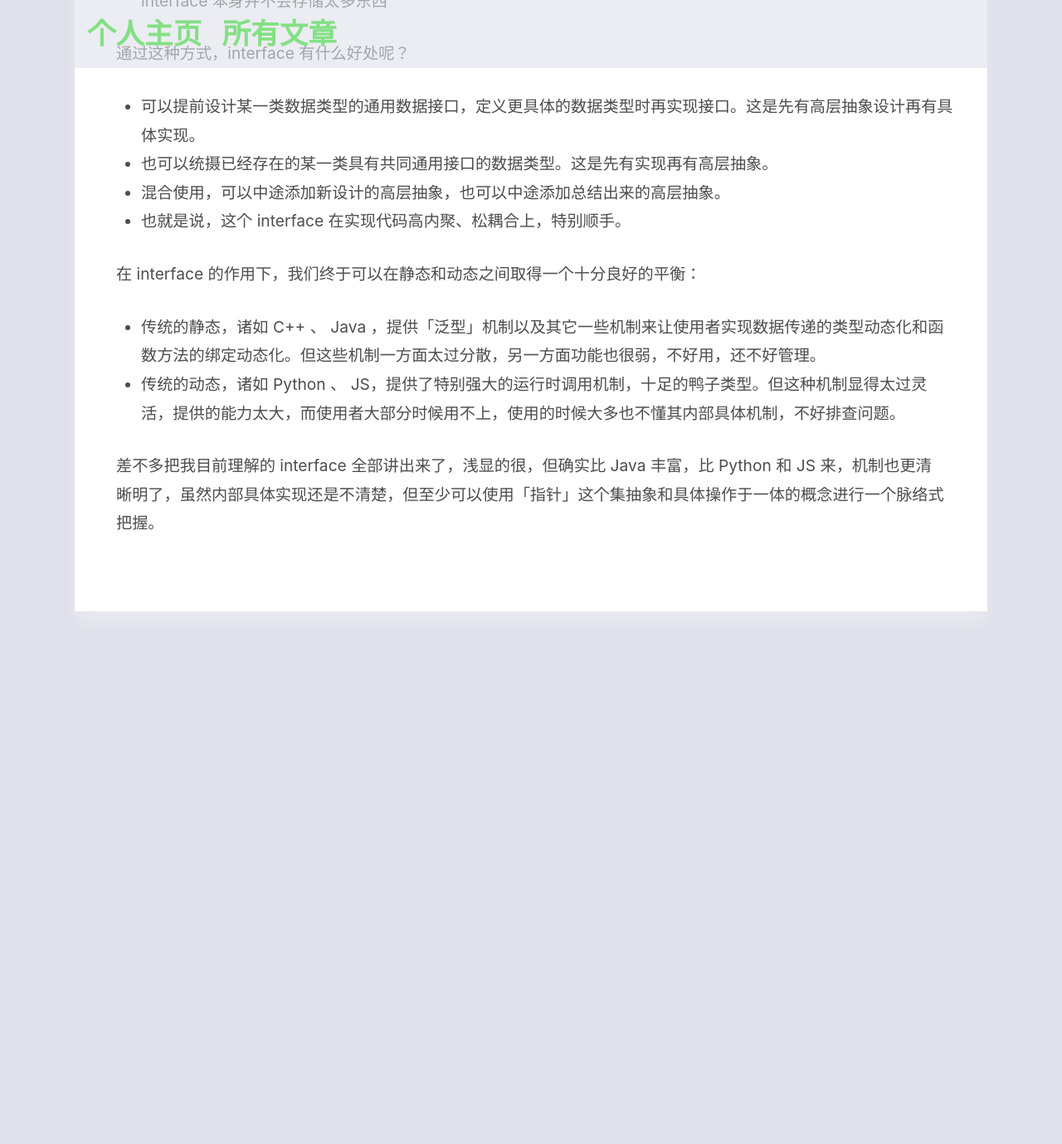
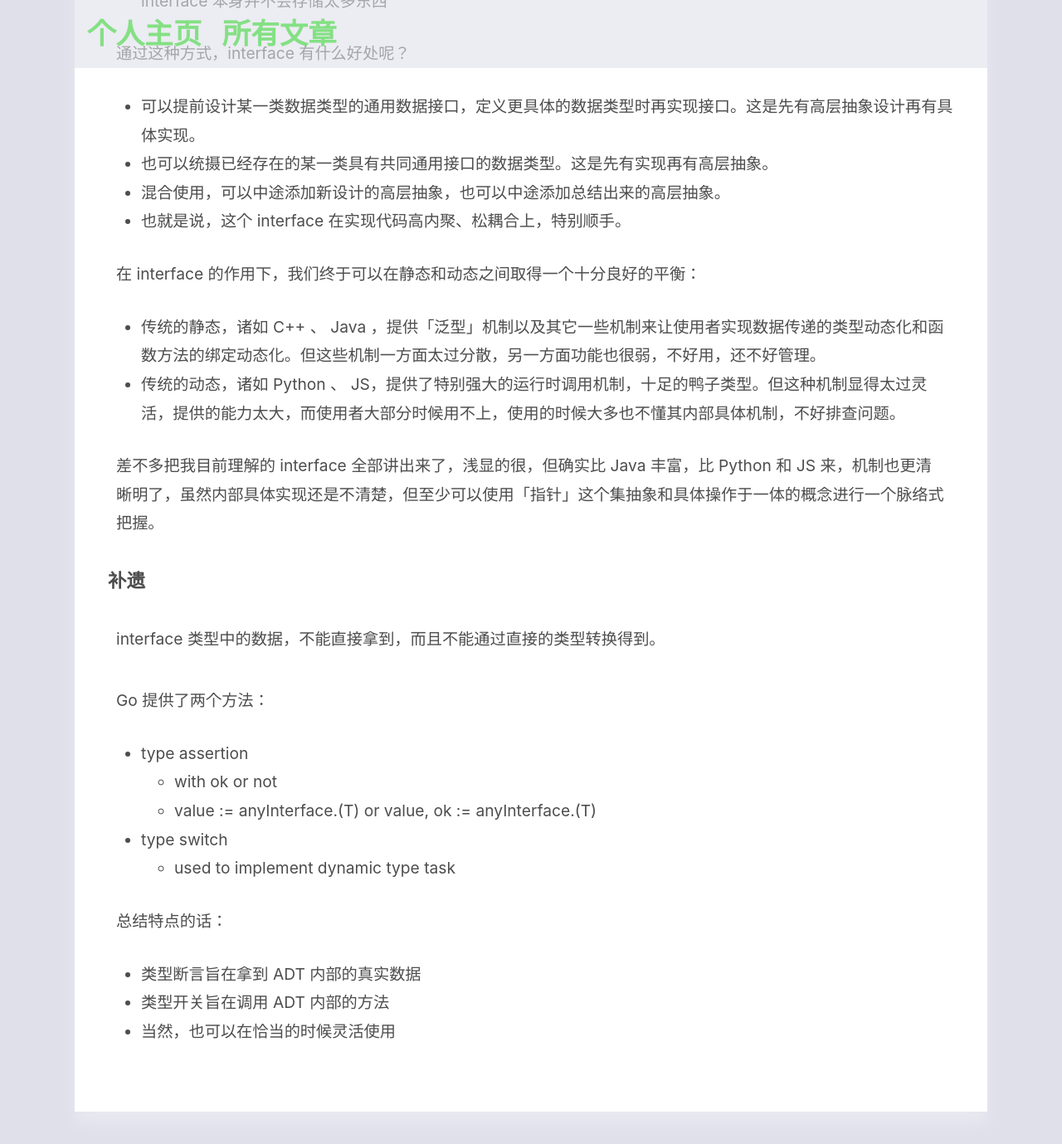
Before and after one commit to xxleyi/xxleyi.github.io, a Jekyll site: the page built from _posts/2017-09-14-Go 中的 interface type （浅显理解）.md, in a window 1280 px wide and 1400 px high, scrolled down 1771 px. Shown: the top 1379 px of the window at 83% size. Built offline with Jekyll 4.4.1, drawn with Linux system fonts in a browser that asks for light colours; before the commit the page ends 2568 px from its top, so only the background shows below that.

Commit message:
upate a old blog.

```diff
--- a/_posts/2017-09-14-Go 中的 interface type （浅显理解）.md
+++ b/_posts/2017-09-14-Go 中的 interface type （浅显理解）.md
@@ -54,3 +54,21 @@ interface 是一种数据类型，但这种数据类型存放的不只是所谓
 - 传统的动态，诸如 Python 、 JS，提供了特别强大的运行时调用机制，十足的鸭子类型。但这种机制显得太过灵活，提供的能力太大，而使用者大部分时候用不上，使用的时候大多也不懂其内部具体机制，不好排查问题。
 
 差不多把我目前理解的 interface 全部讲出来了，浅显的很，但确实比 Java 丰富，比 Python 和 JS 来，机制也更清晰明了，虽然内部具体实现还是不清楚，但至少可以使用「指针」这个集抽象和具体操作于一体的概念进行一个脉络式把握。
+
+### 补遗
+
+interface 类型中的数据，不能直接拿到，而且不能通过直接的类型转换得到。
+
+Go 提供了两个方法：
+
+- type assertion
+	- with ok or not
+	- value := anyInterface.(T) or value, ok := anyInterface.(T)
+- type switch
+	- used to implement dynamic type task
+
+总结特点的话：
+
+- 类型断言旨在拿到 ADT 内部的真实数据
+- 类型开关旨在调用 ADT 内部的方法
+- 当然，也可以在恰当的时候灵活使用
```
